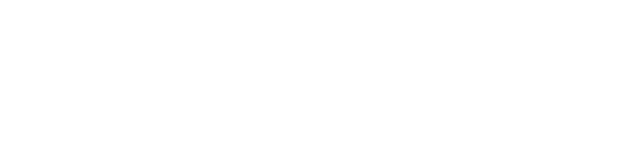
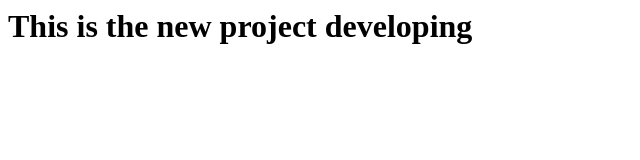
Before and after one commit to aleksey-ruban/TRPP, a plain HTML site: page index.html in a window 1280 px wide. Shown: the whole page, without its empty margins (0-640 px from the left). Drawn offline with Linux system fonts and the light colour scheme.

Commit message:
Index page title and new style

```diff
--- a/index.html
+++ b/index.html
@@ -3,6 +3,7 @@
   </head>
   <body>
     <main>
+      <h1>This is the new project developing</h1>
     </main>
   </body>
 </html>
--- a/style.css
+++ b/style.css
@@ -1,3 +1,7 @@
 h1 {
   .color: blue;
 }
+
+* {
+  .background-color: aqua;
+}
```
